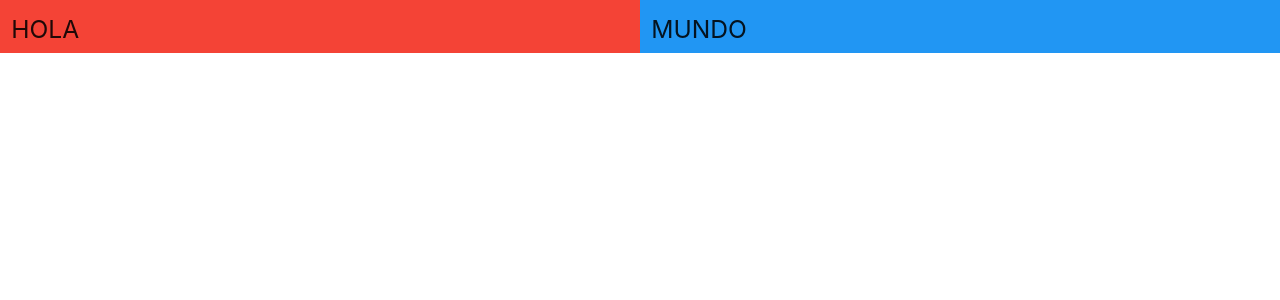
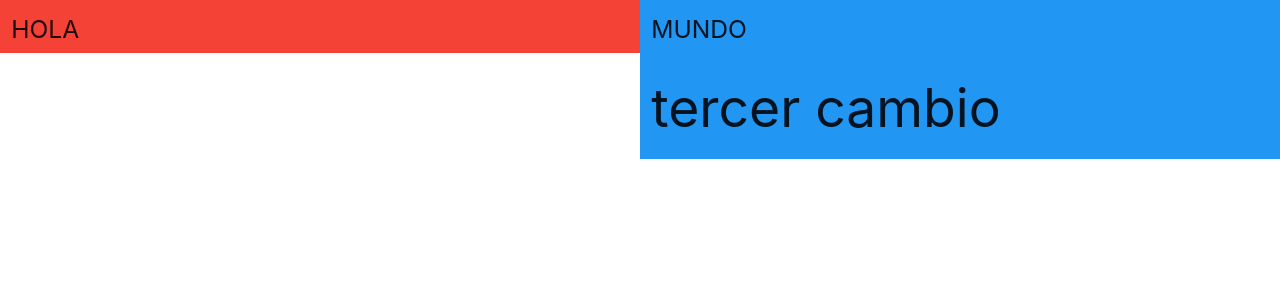
Before and after one commit to RomeroCJR/krusmary, a PHP site: page / in a window 1280 px wide. Shown: the top 300 px of the page. Run offline with PHP 8.4, Linux system fonts and the light colour scheme.

Commit message:
tercer cambio

```diff
--- a/index.php
+++ b/index.php
@@ -15,6 +15,7 @@
         </div>
         <div class="col s6 blue" style="height: 100%">
             <h5>MUNDO</h5>
+            <h2>tercer cambio</h2>
         </div>
     </div>
 </body>
```
